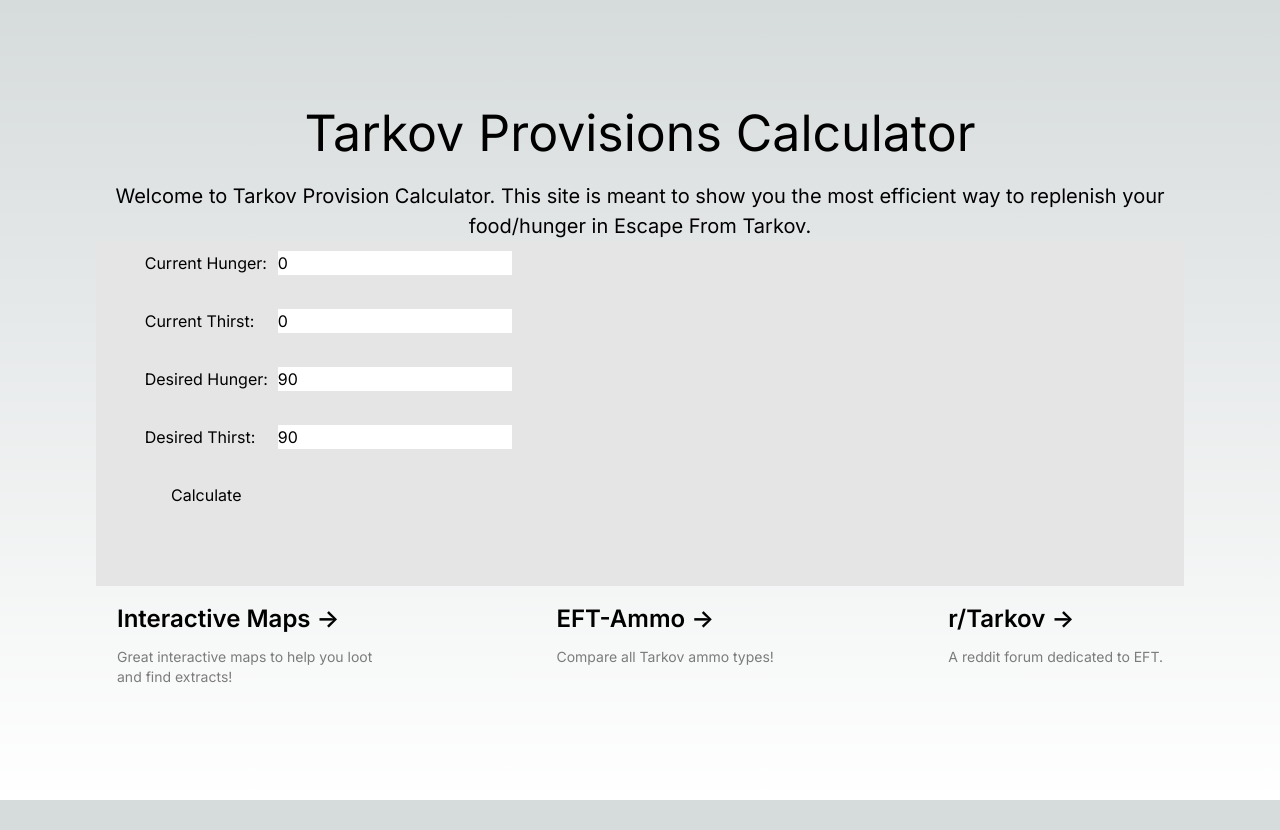
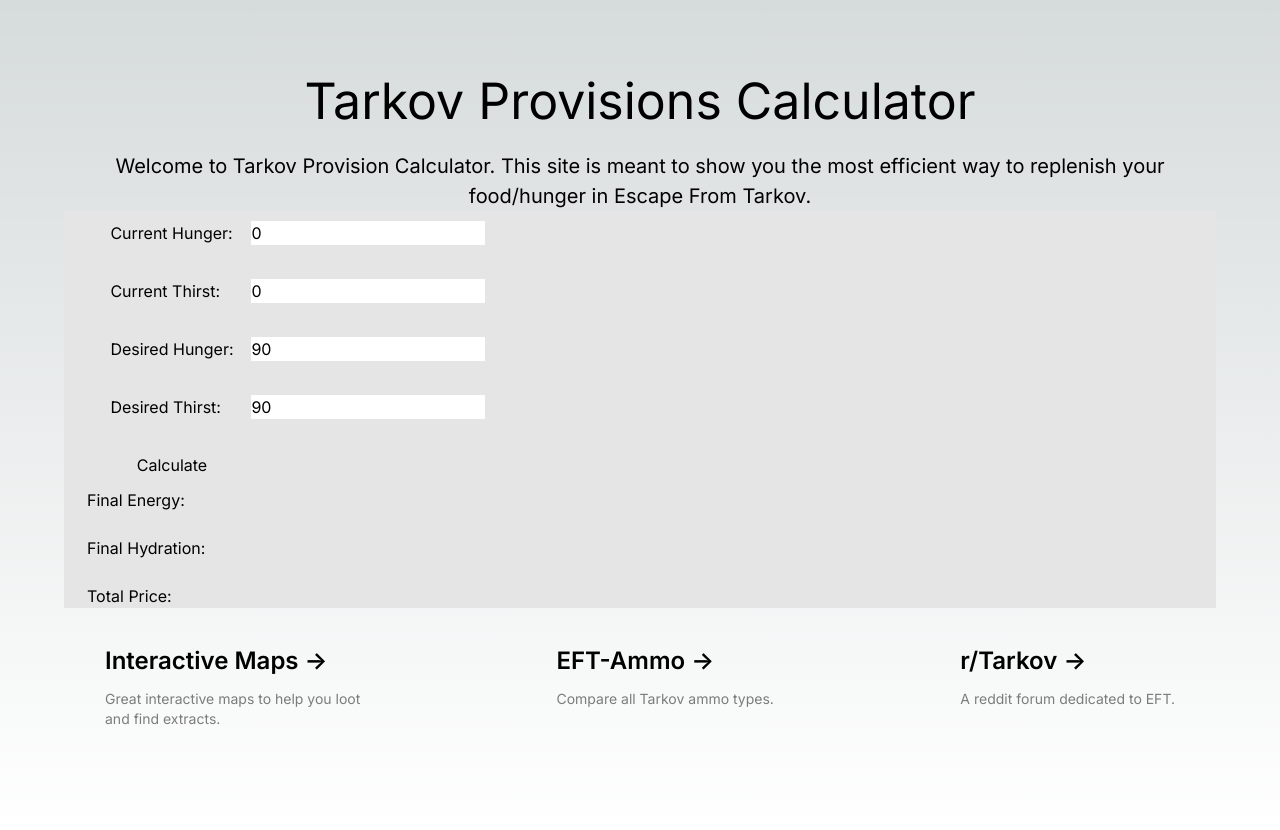
Before and after one commit to FatherPatrick/tarkProvisionCalc, a Next.js app in the folder tark-provision-calc/: page / in a window 1280 px wide. Before the commit the page ends 800 px from the top, so only its background shows below. Built offline with nearby package versions, Linux system fonts and the light colour scheme.

Commit message:
Breaking up logic

```diff
--- /dev/null
+++ b/tark-provision-calc/app/components/link.tsx
@@ -0,0 +1,28 @@
+import React from "react";
+
+interface LinkProps {
+    header: string,
+    description: string,
+    link: string
+}
+
+export const Link: React.FC<LinkProps> = ({header, description, link}) => {
+    return (
+        <a
+          href={link}
+          className="group rounded-lg border border-transparent px-5 py-4 transition-colors hover:border-gray-300 hover:bg-gray-100 hover:dark:border-neutral-700 hover:dark:bg-neutral-800/30"
+          target="_blank"
+          rel="noopener noreferrer"
+        >
+          <h2 className={`mb-3 text-2xl font-semibold`}>
+          {header}{" "}
+            <span className="inline-block transition-transform group-hover:translate-x-1 motion-reduce:transform-none">
+              -&gt;
+            </span>
+          </h2>
+          <p className={`m-0 max-w-[30ch] text-sm opacity-50`}>
+          {description}
+          </p>
+        </a>
+    )
+}
--- a/tark-provision-calc/app/page.tsx
+++ b/tark-provision-calc/app/page.tsx
@@ -1,19 +1,9 @@
 "use client";
 import React, { useState } from 'react';
-
-interface Provision {
-  energy: number,
-  hydration: number,
-  name: string,
-  price: number,
-  url: string
-}
-interface Responses {
-  final_energy?: number,
-  final_hydration?: number,
-  min_price?: number,
-  provisions?: [Provision],
-}
+import background from "../public/homeBackground.webp"
+import { Responses } from './types/provisionAPI';
+import { homeStrings } from './types/strings';
+import { Link } from './components/link';
 
 export default function Home() {
 
@@ -64,27 +54,27 @@
   };
 
   return (
-    <main className="flex min-h-screen flex-col justify-between p-24">
+    <main style={{display:"flex", flexDirection:"column", minHeight:"100vh", justifyContent:"space-between", padding:"5%", backgroundImage: `url(${background})`}}>
 
       <div style={{textAlign:"center"}}>
-          <p style={{ fontSize:"50px" }}>Tarkov Provisions Calculator</p>
-          <p style={{ fontSize:"20px", paddingTop:"10px"}}>Welcome to Tarkov Provision Calculator. This site is meant to show you the most efficient way to replenish your food/hunger in Escape From Tarkov.</p>
+          <p style={{ fontSize:"50px" }}>{homeStrings.title}</p>
+          <p style={{ fontSize:"20px", paddingTop:"1%"}}>{homeStrings.header}</p>
       </div>
 
       <div style={{background:"#e5e5e5", display:"flex", flexDirection: "row", flex: 1}}>
         {/*Column for form*/}
-        <div style={{ display: 'flex', flexDirection: 'column', alignItems: 'flex-start', paddingRight:'50px'}}>
-          <form style={{display:"flex", flexDirection:"row", gap:"10px", marginLeft:"10%", padding:"10px"}} onSubmit={handleSubmit}>
+        <div style={{ display: 'flex', flexDirection: 'column', alignItems: 'flex-start', paddingRight:'5%'}}>
+          <form style={{display:"flex", flexDirection:"row", gap:"5%", marginLeft:"10%", padding:"3%"}} onSubmit={handleSubmit}>
             <div style={{display:"flex", flexDirection: "column", flex: 1, textWrap: "nowrap"}}>
-              <label style={{marginBottom:"10px"}}>Current Hunger: </label>
+              <label style={{marginBottom:"10px"}}>{homeStrings.form.hunger}</label>
               <br />
-              <label style={{marginBottom:"10px"}}>Current Thirst: </label>
+              <label style={{marginBottom:"10px"}}>{homeStrings.form.thirst}</label>
               <br />
-              <label style={{marginBottom:"10px"}}>Desired Hunger: </label>
+              <label style={{marginBottom:"10px"}}>{homeStrings.form.goalHunger}</label>
               <br />
-              <label style={{marginBottom:"10px"}}>Desired Thirst: </label>
+              <label style={{marginBottom:"10px"}}>{homeStrings.form.goalThirst}</label>
               <br />
-              <button type="submit">Calculate</button>
+              <button type="submit">{homeStrings.form.calc}</button>
             </div>
 
             <div style={{display:"flex", flexDirection: "column", flex: 1}}>
@@ -139,67 +129,20 @@
         }
       </div>
 
-      {responseData.min_price !== undefined &&
-      <div style={{display:"flex", flexDirection: "column", flex: 1, background:"#e5e5e5"}}>
-        <p>Total Price: {responseData.min_price}</p>
+      {responseData.min_price == undefined &&
+      <div style={{display:"flex", flexDirection: "column", flex: 1, background:"#e5e5e5", paddingLeft:"2%"}}>
+        <p>{homeStrings.totals.energy}{responseData.final_energy}</p>
         <br/>
-        <p>Final Hydration: {responseData.final_hydration}</p>
+        <p>{homeStrings.totals.thirst}{responseData.final_hydration}</p>
         <br/>
-        <p>Final Energy: {responseData.final_energy}</p>
+        <p>{homeStrings.totals.cost}{responseData.min_price}</p>
       </div>
     }
 
-      <div className="mb-32 flex flex-col lg:w-full lg:mb-0 lg:flex-row lg:justify-between">
-        <a
-          href="https://tarkov.dev/maps/"
-          className="group rounded-lg border border-transparent px-5 py-4 transition-colors hover:border-gray-300 hover:bg-gray-100 hover:dark:border-neutral-700 hover:dark:bg-neutral-800/30"
-          target="_blank"
-          rel="noopener noreferrer"
-        >
-          <h2 className={`mb-3 text-2xl font-semibold`}>
-            Interactive Maps{" "}
-            <span className="inline-block transition-transform group-hover:translate-x-1 motion-reduce:transform-none">
-              -&gt;
-            </span>
-          </h2>
-          <p className={`m-0 max-w-[30ch] text-sm opacity-50`}>
-            Great interactive maps to help you loot and find extracts!
-          </p>
-        </a>
-
-        <a
-          href="https://www.eft-ammo.com/"
-          className="group rounded-lg border border-transparent px-5 py-4 transition-colors hover:border-gray-300 hover:bg-gray-100 hover:dark:border-neutral-700 hover:dark:bg-neutral-800/30"
-          target="_blank"
-          rel="noopener noreferrer"
-        >
-          <h2 className={`mb-3 text-2xl font-semibold`}>
-            EFT-Ammo{" "}
-            <span className="inline-block transition-transform group-hover:translate-x-1 motion-reduce:transform-none">
-              -&gt;
-            </span>
-          </h2>
-          <p className={`m-0 max-w-[30ch] text-sm opacity-50`}>
-            Compare all Tarkov ammo types!
-          </p>
-        </a>
-
-        <a
-          href="https://www.reddit.com/r/Tarkov/"
-          className="group rounded-lg border border-transparent px-5 py-4 transition-colors hover:border-gray-300 hover:bg-gray-100 hover:dark:border-neutral-700 hover:dark:bg-neutral-800/30"
-          target="_blank"
-          rel="noopener noreferrer"
-        >
-          <h2 className={`mb-3 text-2xl font-semibold`}>
-            r/Tarkov{" "}
-            <span className="inline-block transition-transform group-hover:translate-x-1 motion-reduce:transform-none">
-              -&gt;
-            </span>
-          </h2>
-          <p className={`m-0 max-w-[30ch] text-sm opacity-50`}>
-            A reddit forum dedicated to EFT.
-          </p>
-        </a>
+      <div className="mb-32 flex flex-col lg:w-full lg:mb-0 lg:flex-row lg:justify-between p-5">
+        <Link header={homeStrings.links.maps} description={homeStrings.links.description.maps} link="https://tarkov.dev/maps/"/>
+        <Link header={homeStrings.links.ammo} description={homeStrings.links.description.ammo} link="https://www.eft-ammo.com/"/>
+        <Link header={homeStrings.links.reddit} description={homeStrings.links.description.reddit} link="https://www.reddit.com/r/Tarkov/"/>
       </div>
     </main>
   );
--- /dev/null
+++ b/tark-provision-calc/app/types/provisionAPI.ts
@@ -0,0 +1,14 @@
+export interface Provision {
+    energy: number,
+    hydration: number,
+    name: string,
+    price: number,
+    url: string
+  }
+
+  export interface Responses {
+    final_energy?: number,
+    final_hydration?: number,
+    min_price?: number,
+    provisions?: [Provision],
+  }
--- /dev/null
+++ b/tark-provision-calc/app/types/strings.ts
@@ -0,0 +1,33 @@
+
+export const homeStrings = {
+    title: "Tarkov Provisions Calculator",
+    header: "Welcome to Tarkov Provision Calculator. This site is meant to show you the most efficient way to replenish your food/hunger in Escape From Tarkov.",
+    form: {
+        hunger: "Current Hunger: ",
+        thirst: "Current Thirst: ",
+        goalHunger: "Desired Hunger: ",
+        goalThirst: "Desired Thirst: ",
+        calc: "Calculate"
+    },
+    responses: {
+        provisions: "Provisions",
+        energy: "Energy",
+        hydration: "Hydration",
+        cost: "cost"
+    },
+    totals: {
+        energy: "Final Energy: ",
+        thirst: "Final Hydration: ",
+        cost: "Total Price: "
+    },
+    links: {
+        maps: "Interactive Maps",
+        ammo: "EFT-Ammo",
+        reddit: "r/Tarkov",
+        description:{
+            maps: "Great interactive maps to help you loot and find extracts.",
+            ammo: "Compare all Tarkov ammo types.",
+            reddit: "A reddit forum dedicated to EFT."
+        }
+    }
+}
```
Also changed, not shown: tark-provision-calc/public/homeBackground.webp (added).
